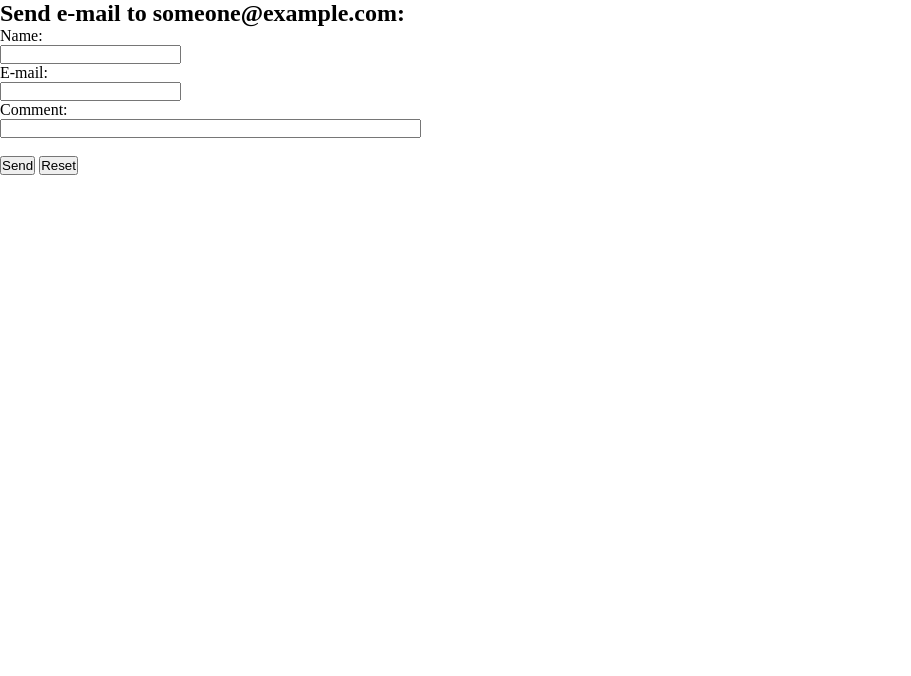
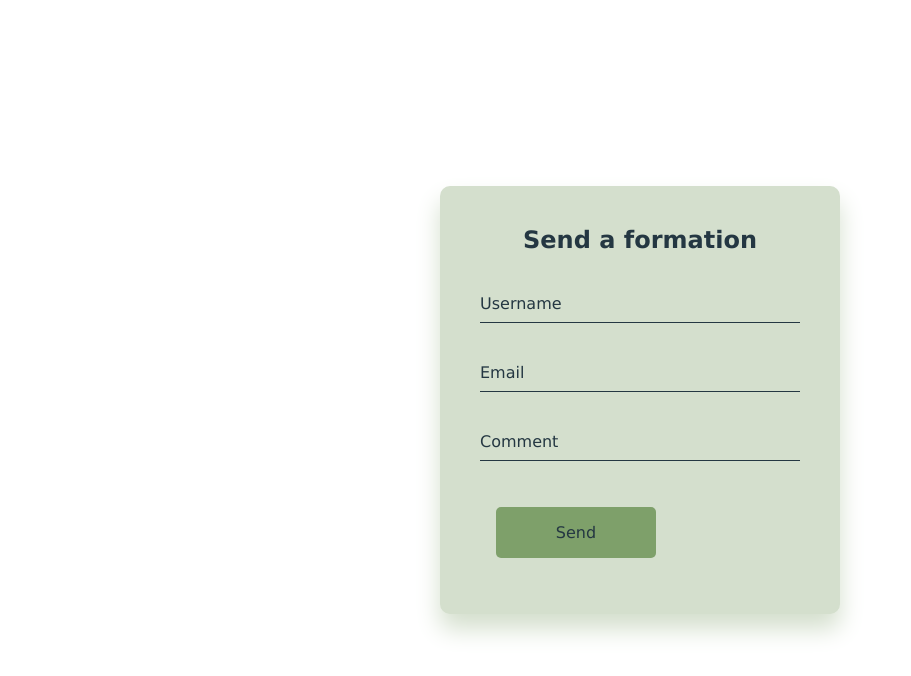
Before and after one commit to design4greengom/design4green, a plain HTML site: page Web/form.html in a window 1280 px wide. Shown: the whole page, without its empty margins (0-911 px from the left). Drawn offline with Linux system fonts and the light colour scheme.

Commit message:
Finish Form

```diff
--- a/Web/form.html
+++ b/Web/form.html
@@ -11,20 +11,26 @@
 </head>
 
 <body>
+    <div class="login-box">
+        <h2>Send a formation</h2>
+    <form action="mailto:oliver.bazile@free.fr" method="post" enctype="text/plain">
+        <div class="user-box">
+          <input type="text" name="name" required>
+          <label>Username</label>
+        </div>
+        <div class="user-box">
+          <input type="text" name="mail" required>
+          <label>Email</label>
+        </div>
+        <div class="user-box">
+            <input type="text" name="comment"  required size="50">
+            <label>Comment</label>
+          </div>
+        <input class="submit-box"type="submit" value="Send">
+    </form>
+    </div>
+</body>
 
-    <h2>Send e-mail to someone@example.com:</h2>
 
-    <form action="mailto:oliver.bazile@free.fr" method="post" enctype="text/plain">
-    Name:<br>
-    <input type="text" name="name"><br>
-    E-mail:<br>
-    <input type="text" name="mail"><br>
-    Comment:<br>
-    <input type="text" name="comment" size="50"><br><br>
-    <input type="submit" value="Send">
-    <input type="reset" value="Reset">
-    </form>
-
-    </body>
 
 </html>
--- a/Web/style.css
+++ b/Web/style.css
@@ -258,3 +258,72 @@
 .dropdown:hover .dropdown-content {display: block;}
 
 .dropdown:hover .dropbtn {background-color: var(--color-background);}
+
+.login-box .user-box {
+    position: relative;
+  }
+
+  .login-box .user-box input {
+    width: 100%;
+    padding: 10px 0;
+    font-size: 16px;
+    color: var(--color-text);
+    margin-bottom: 30px;
+    border: none;
+    border-bottom: 1px solid var(--color-text);
+    outline: none;
+    background: var(--color-background);
+  }
+  .login-box .user-box label {
+    position: absolute;
+    top:0;
+    left: 0;
+    padding: 10px 0;
+    font-size: 16px;
+    color: var(--color-text);
+    pointer-events: none;
+    transition: .5s;
+    font-family: Verdana, Geneva, Tahoma, sans-serif;
+  }
+
+  .login-box {
+    position: absolute;
+    top: 50%;
+    left: 50%;
+    width: 400px;
+    padding: 40px;
+    transform: translate(-50%, -50%);
+    background: var(--color-background);
+    box-sizing: border-box;
+    box-shadow: 0 15px 25px var(--color-background);
+    border-radius: 10px;
+  }
+
+  .login-box h2 {
+    margin: 0 0 30px;
+    padding: 0;
+    color: var(--color-text);
+    text-align: center;
+    font-family: Verdana, Geneva, Tahoma, sans-serif;
+  }
+
+  .submit-box {
+    background: #7EA06A;
+    color: var(--color-text);
+    font-family: Verdana, Geneva, Tahoma, sans-serif;
+    padding: 16px;
+    font-size: 16px;
+    border: none;
+    width: 50%;
+    border-radius: 5px;
+    margin: 16px;
+    text-align: center;
+}
+
+  .login-box .user-box input:focus ~ label,
+  .login-box .user-box input:valid ~ label {
+    top: -20px;
+    left: 0;
+    color: #7EA06A;
+    font-size: 12px;
+  }
```
